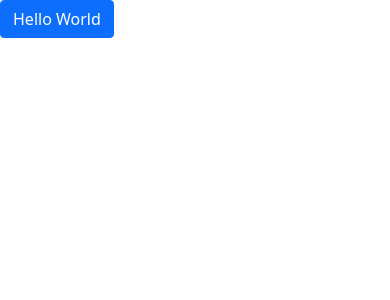
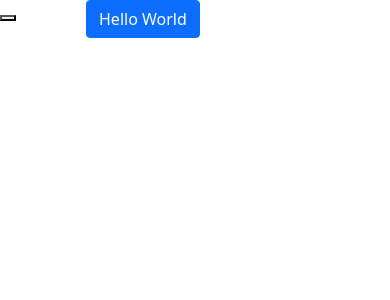
Before and after one commit to BramwellHorace-FS/inventera, a React (Create React App) app in the folder reactjs/client/: page / in a window 390 px wide. Shown: the top 300 px of the page. Built offline with nearby package versions, Linux system fonts and the light colour scheme.

Commit message:
initial commit

```diff
--- a/reactjs/client/package.json
+++ b/reactjs/client/package.json
@@ -11,6 +11,7 @@
     "react": "^17.0.2",
     "react-bootstrap": "^2.2.1",
     "react-dom": "^17.0.2",
+    "react-router-dom": "^6.2.1",
     "react-scripts": "5.0.0",
     "web-vitals": "^2.1.4"
   },
--- a/reactjs/client/src/index.js
+++ b/reactjs/client/src/index.js
@@ -2,10 +2,13 @@ import React from 'react';
 import ReactDOM from 'react-dom';
 import App from './App';
 import reportWebVitals from './reportWebVitals';
+import Layout from './layout';
 
 ReactDOM.render(
   <React.StrictMode>
-    <App />
+    <Layout>
+      <App />
+    </Layout>
   </React.StrictMode>,
   document.getElementById('root'),
 );
--- /dev/null
+++ b/reactjs/client/src/layout/index.js
@@ -0,0 +1,17 @@
+import React from 'react';
+import PropTypes from 'prop-types';
+import Sidebar from '../components/sidebar';
+import Styles from './layout.module.css';
+
+export default function Layout({ children }) {
+  return (
+    <div className={Styles.layout}>
+      <Sidebar />
+      <main>{children}</main>
+    </div>
+  );
+}
+
+Layout.propTypes = {
+  children: PropTypes.node.isRequired,
+};
--- /dev/null
+++ b/reactjs/client/src/layout/layout.module.css
@@ -0,0 +1,16 @@
+.layout {
+  display: grid;
+  grid-template-columns: 250px 1fr;
+  grid-template-rows: auto 1fr;
+  grid-template-areas: 'sidebar main';
+  column-gap: 2rem;
+}
+
+@media (max-width: 768px) {
+  .layout {
+    grid-template-columns: 70px 1fr;
+    grid-template-rows: auto 1fr;
+    grid-template-areas: 'sidebar main';
+    column-gap: 1rem;
+  }
+}
```
Also changed, not shown: 1 other file (tests, documents, lock files or other folders).
